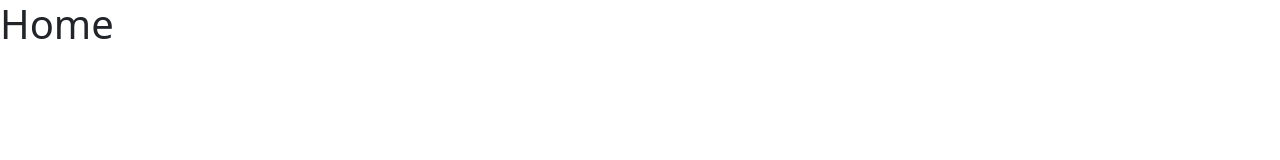
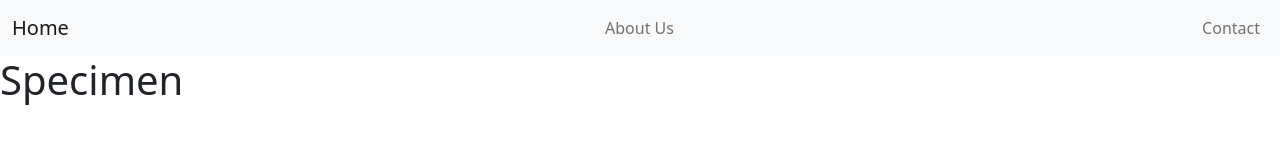
Before and after one commit to StephenAWade/practice-react-app, a React app in the folder frontend/: page / in a window 1280 px wide. Built offline with nearby package versions, Linux system fonts and the light colour scheme.

Commit message:
Added files to my React Practice App

```diff
--- a/frontend/public/index.html
+++ b/frontend/public/index.html
@@ -24,7 +24,7 @@
       work correctly both with client-side routing and a non-root public URL.
       Learn how to configure a non-root public URL by running `npm run build`.
     -->
-    <title>React App</title>
+    <title>React Practice</title>
   </head>
   <body>
     <noscript>You need to enable JavaScript to run this app.</noscript>
--- /dev/null
+++ b/frontend/src/ui/AboutUs.js
@@ -0,0 +1,12 @@
+import React from 'react'
+import { Container } from 'react-bootstrap'
+
+export function AboutUs(){
+  return(
+    <>
+    <Container fluid>
+      <h1>About Us</h1>
+    </Container>
+    </>
+  )
+}
--- a/frontend/src/ui/App.js
+++ b/frontend/src/ui/App.js
@@ -2,16 +2,20 @@ import { BrowserRouter, Route, Routes } from 'react-router-dom'
 import 'bootstrap/dist/css/bootstrap.css'
 import { Home } from './Home'
 import { FourOhFour } from './FourOhFour'
+import { Navigation } from './Navigation'
 import React from 'react'
+import { AboutUs } from './AboutUs'
+import "./App.css"
 
 export const App = () => (
   <>
     <BrowserRouter>
+      <Navigation/>
       <Routes>
-                <Route  path='/' element={<Home />} />
-                <Route path='*' element={<FourOhFour />} />
+        <Route path="/" element={<Home/>}/>
+        <Route path="*" element={<FourOhFour/>}/>
+        <Route exact path="/about" component={AboutUs}/>
       </Routes>
     </BrowserRouter>
-
   </>
 )
--- a/frontend/src/ui/Home.js
+++ b/frontend/src/ui/Home.js
@@ -1,9 +1,10 @@
 import React from "react"
+import { HomeBanner } from './HomeBanner'
 
 export const Home = () => {
     return (
         <>
-            <h1>Home</h1>
+            <HomeBanner/>
         </>
     )
 }
--- /dev/null
+++ b/frontend/src/ui/HomeBanner.js
@@ -0,0 +1,9 @@
+import React from 'react'
+
+export function HomeBanner () {
+  return (
+    <>
+      <h1>Specimen</h1>
+    </>
+  )
+}
--- /dev/null
+++ b/frontend/src/ui/Navigation.js
@@ -0,0 +1,21 @@
+import React from 'react'
+import {Container, Nav, Navbar} from "react-bootstrap";
+
+export function Navigation(){
+  return(
+    <Navbar bg="light" expand="lg">
+      <Container fluid>
+        <Navbar.Brand href="/">Home</Navbar.Brand>
+        <Navbar.Toggle aria-controls="basic-navbar-nav" />
+        <Navbar.Collapse id="basic-navbar-nav">
+          <Nav className="ms-auto">
+            <Nav.Link href="/about">About Us</Nav.Link>
+          </Nav>
+          <Nav className="ms-auto">
+            <Nav.Link href="/contact">Contact</Nav.Link>
+          </Nav>
+        </Navbar.Collapse>
+      </Container>
+    </Navbar>
+  )
+}
```
Also changed, not shown: frontend/src/ui/App.css (added), 1 other file. Lines whose indentation alone changed are shown as unchanged.
